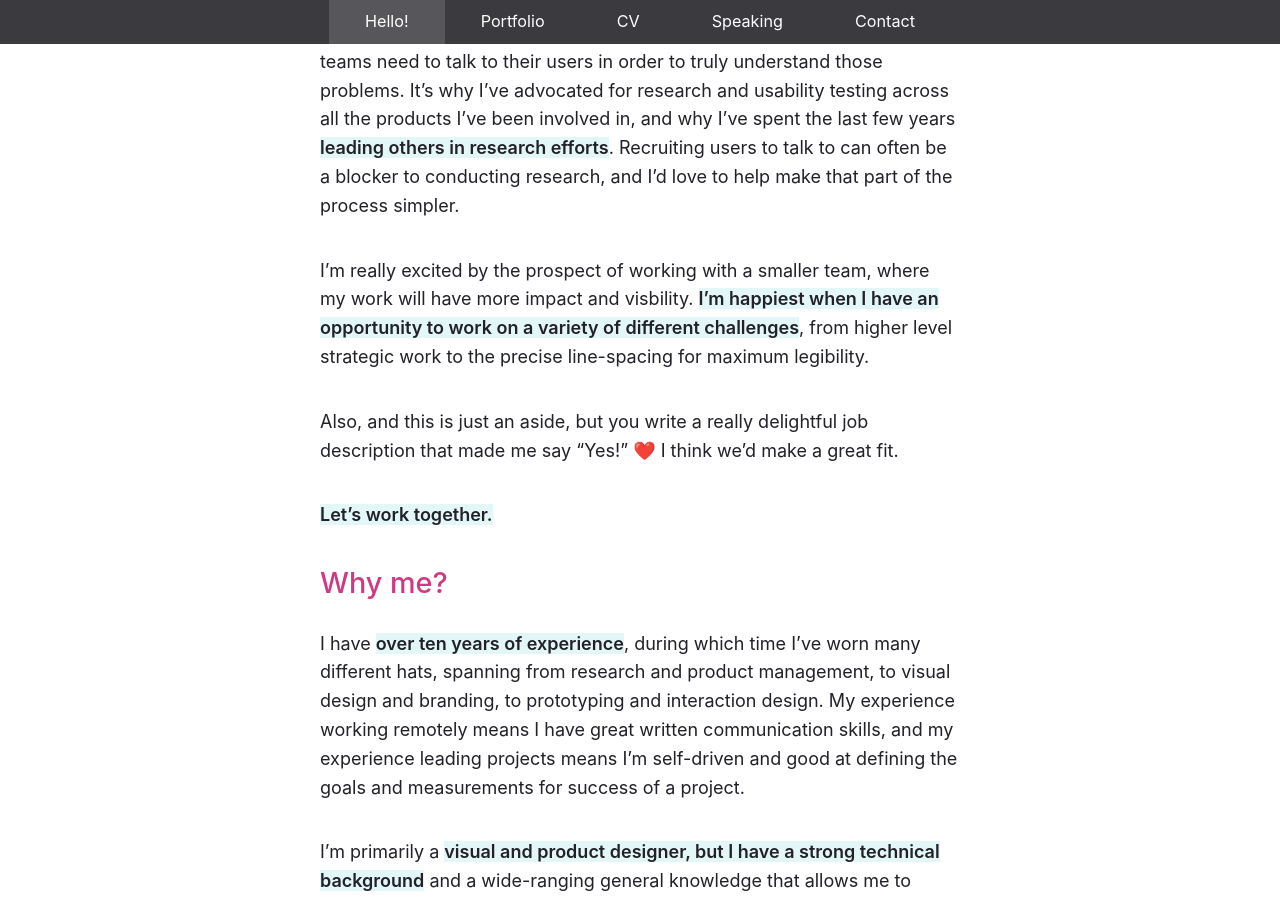
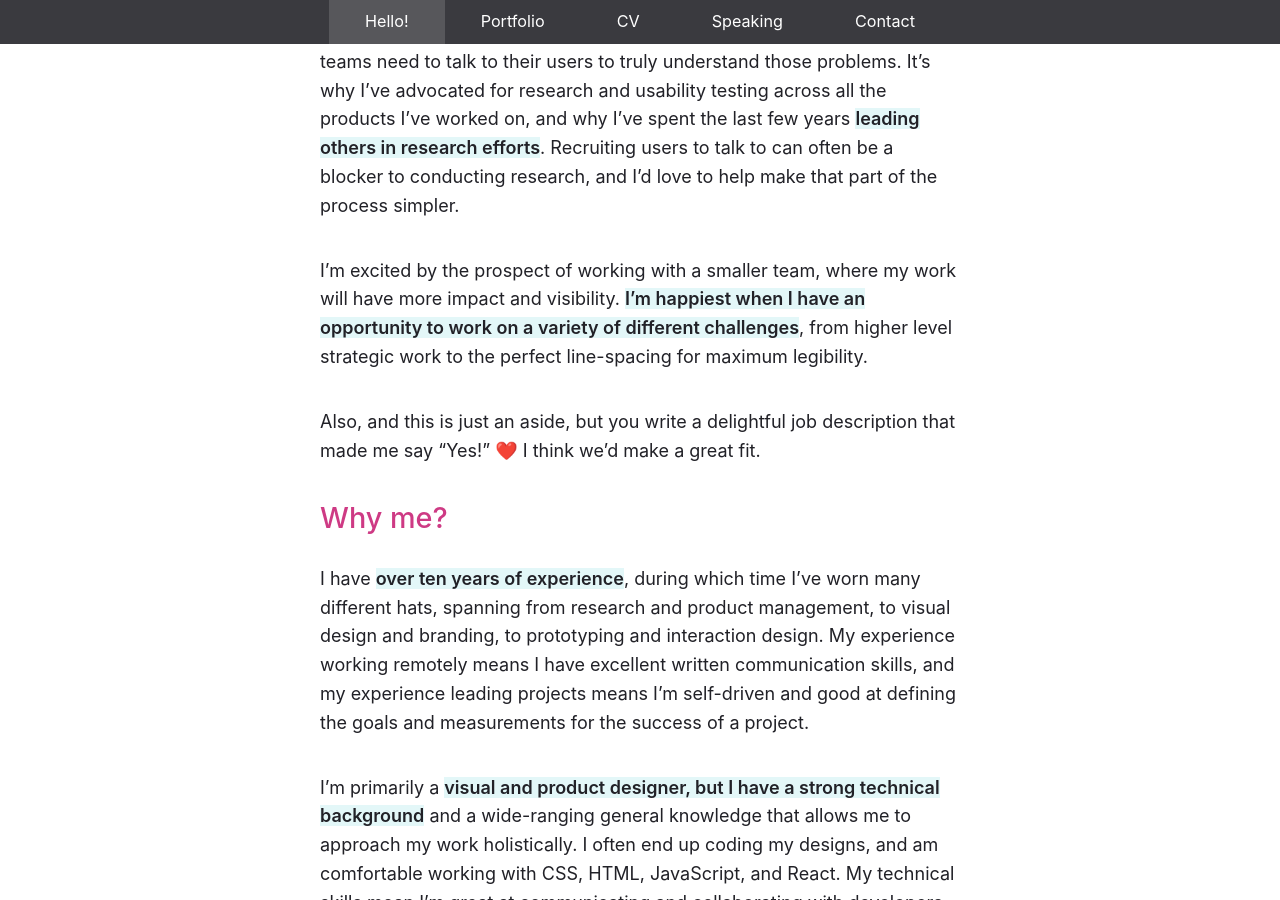
Before and after one commit to sarahmonster/hire-sarah, a Jekyll site: the page built from pages/user-interviews.md, in a window 1280 px wide and 900 px high, scrolled down 987 px. Built offline with Jekyll 4.4.1, drawn with Linux system fonts in a browser that asks for light colours; some of the changed text lies outside the part shown.

Commit message:
Copyedit User Interviews text.

```diff
--- a/pages/user-interviews.md
+++ b/pages/user-interviews.md
@@ -7,23 +7,20 @@ title: Hello User Interviews! Let's work together.
 
 whyyou: |
 
- I care deeply about **solving problems**, and I firmly believe that product teams need to talk to their users in order to truly understand those problems. It's why I've advocated for research and usability testing across all the products I've been involved in, and why I've spent the last few years **leading others in research efforts**. Recruiting users to talk to can often be a blocker to conducting research, and I'd love to help make that part of the process simpler.
+ I care deeply about **solving problems**, and I firmly believe that product teams need to talk to their users to truly understand those problems. It’s why I’ve advocated for research and usability testing across all the products I’ve worked on, and why I’ve spent the last few years **leading others in research efforts**. Recruiting users to talk to can often be a blocker to conducting research, and I’d love to help make that part of the process simpler.
 
- I'm really excited by the prospect of working with a smaller team, where my work will have more impact and visbility. **I'm happiest when I have an opportunity to work on a variety of different challenges**, from higher level strategic work to the precise line-spacing for maximum legibility.
+ I’m excited by the prospect of working with a smaller team, where my work will have more impact and visibility. **I’m happiest when I have an opportunity to work on a variety of different challenges**, from higher level strategic work to the perfect line-spacing for maximum legibility.
 
- Also, and this is just an aside, but you write a really delightful job description that made me say "Yes!" ❤️ I think we'd make a great fit.
-
- **Let's work together.**
+ Also, and this is just an aside, but you write a delightful job description that made me say “Yes!” ❤️ I think we’d make a great fit.
 
 whyme: |
+ I have **over ten years of experience**, during which time I’ve worn many different hats, spanning from research and product management, to visual design and branding, to prototyping and interaction design. My experience working remotely means I have excellent written communication skills, and my experience leading projects means I’m self-driven and good at defining the goals and measurements for the success of a project.
 
- I have **over ten years of experience**, during which time I've worn many different hats, spanning from research and product management, to visual design and branding, to prototyping and interaction design. My experience working remotely means I have great written communication skills, and my experience leading projects means I'm self-driven and good at defining the goals and measurements for success of a project.
+ I’m primarily a **visual and product designer, but I have a strong technical background** and a wide-ranging general knowledge that allows me to approach my work holistically. I often end up coding my designs, and am comfortable working with CSS, HTML, JavaScript, and React. My technical skills mean I’m great at communicating and collaborating with developers (although it doesn’t hurt that I live with one as well!) I have extensive experience with **Sketch, Invision, Adobe CS, Figma**, and other design tools, as well as experience working with and developing **design systems**.
 
- I’m primarily a **visual and product designer, but I have a strong technical background** and a wide-ranging general knowledge that allows me to approach my work in a holistic way. I often end up coding my own designs, and am comfortable working with **CSS, HTML, JavaScript , and React**. My technical skills means I'm great at communicating and collaborating with developers (although it doesn't hurt that I live with one as well!) I have extensive experience with Sketch, Invision, Adobe CS, Figma, and other design tools, as well as experience working with and developing design systems.
+ I’ve led many user research and usability studies and am skilled at planning and leading research studies—as well as pulling out actionable recommendations from all that qualitative data! I embrace a data-informed approach to my work but balance this with intuition in the pursuit of the best solution. Most recently, **I led a team of twenty-five in conducting an exploratory research study** as part of the open-source WordPress project, and I’m currently working to set up a toolkit and framework for future research efforts, as well as teaching contributors.
 
- I've also led a number of user research and usability studies and am comfortable planning and leading research studies—as well as pulling out actionable recommendations from all that qualitative data! I embrace a data-informed approach to my work but balance this with intuition in the pursuit of the best solution. Most recently, **I led a team of twenty-five in conducting an exploratory research study as part of the open-source WordPress project**, and I'm currently working to set up a toolkit and framework for future research efforts, as well as teaching contributors.
-
- My experience working in an open source environment means that I'm adept at **defending my design decisions in a diplomatic way, but I'm never dogmatic** and I'm happy to be proven wrong. I'm not afraid of failure and I like to share my work as soon as possible for best results.
+ My experience working in an open source environment means that I’m adept at **diplomatically defending my design decisions, but I’m never dogmatic**, and I’m happy to be proven wrong. I’m not afraid of failure, and I like to share my work as soon as possible for best results.
 
 ---
 
```
